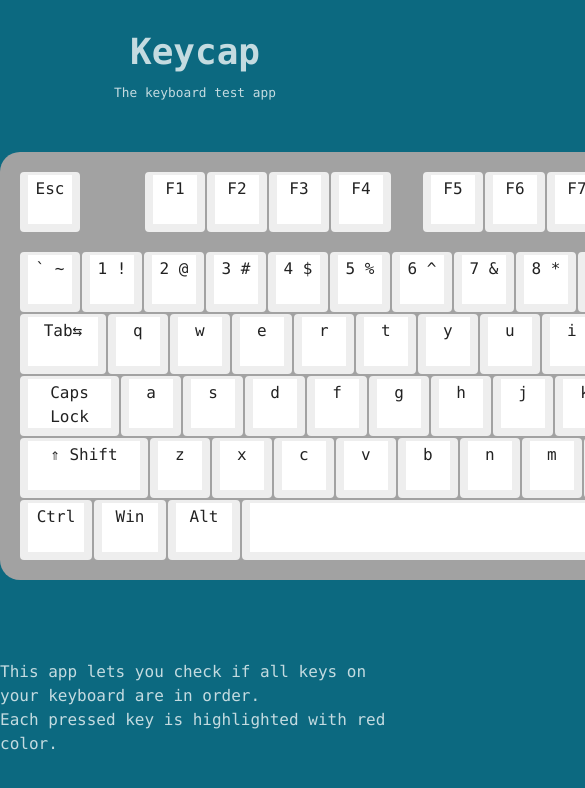
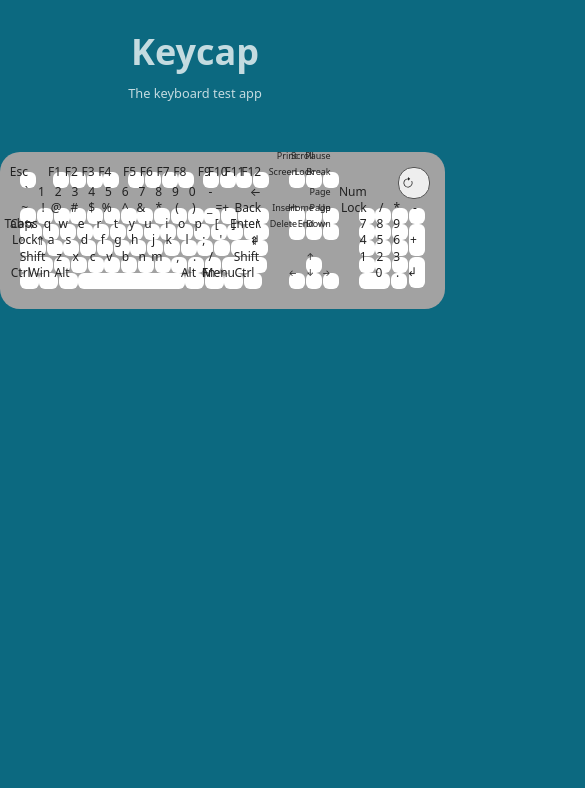
Before and after one commit to AlexAtHome/keycap, a React (Vite) app: page / in a window 390 px wide. Shown: the top 788 px of the page, 585 px wide, since content can reach past the window. Built offline with nearby package versions, Linux system fonts and the light colour scheme.

Commit message:
feat: responsive (more or less) keyboard layout

```diff
--- a/src/App.tsx
+++ b/src/App.tsx
@@ -15,11 +15,6 @@ function App() {
 				<Keyboard />
 				<KeyFeed />
 			</div>
-
-			<div className="max-w-7xl mx-auto">
-				<p>This app lets you check if all keys on your keyboard are in order.</p>
-				<p>Each pressed key is highlighted with red color.</p>
-			</div>
 		</main>
 	)
 }
--- a/src/components/key/key.css
+++ b/src/components/key/key.css
@@ -10,18 +10,12 @@
 	}
 
 	.key {
+		@apply rounded-md inline-flex justify-end items-end p-2 text-right;
 		width: calc(var(--key-width-ratio) * var(--key-size));
 		height: calc(var(--key-height-ratio) * var(--key-size));
-		border-radius: 4px;
 		background-color: var(--key-background-color, #fff);
-		border: 8px solid var(--key-border-color, #eee);
-		border-top: 3px solid var(--key-border-color, #eee);
 		margin-right: calc(var(--key-offset-ratio) * var(--key-size));
-		border-bottom-width: 8px;
 		color: var(--key-legend-color, #222);
-		padding-top: 2px;
-		display: inline-flex;
-		justify-content: center;
 	}
 
 	.key_pressed {
--- a/src/components/keyboard/keyboard.css
+++ b/src/components/keyboard/keyboard.css
@@ -2,8 +2,21 @@
 
 @layer components {
 	:root {
-		--key-gap: 2px;
-		--key-size: 60px;
+		--key-gap: 0.2vw;
+		--key-size: 4vw;
+	}
+
+	@media (min-width: 1440px) {
+		:root {
+			--key-gap: 2px;
+			--key-size: 60px;
+		}
+	}
+
+	@media (max-width: 1439px) {
+		.Keyboard {
+			@apply text-xs;
+		}
 	}
 
 	.Keyboard {
--- a/src/components/reset-button/reset-button.css
+++ b/src/components/reset-button/reset-button.css
@@ -16,7 +16,7 @@
 }
 
 .reset-button:hover {
-	background-color: var(--reset-background-color_hover,#ddd);
+	background-color: var(--reset-background-color_hover, #ddd);
 }
 
 .reset-button:active {
--- a/src/index.css
+++ b/src/index.css
@@ -47,13 +47,9 @@
 		-webkit-font-smoothing: antialiased;
 		-moz-osx-font-smoothing: grayscale;
 
-		font-family: 'JetBrainsMono NF', source-code-pro, Menlo, Monaco, Consolas, 'Courier New', monospace;
+		font-family: system-ui, -apple-system, BlinkMacSystemFont, 'Segoe UI', Roboto, Oxygen, Ubuntu, Cantarell, 'Open Sans', 'Helvetica Neue', sans-serif;
 
 		background-color: var(--background-color);
 		color: var(--text-color);
 	}
-
-	code {
-		font-family: source-code-pro, Menlo, Monaco, Consolas, 'Courier New', monospace;
-	}
 }
```
